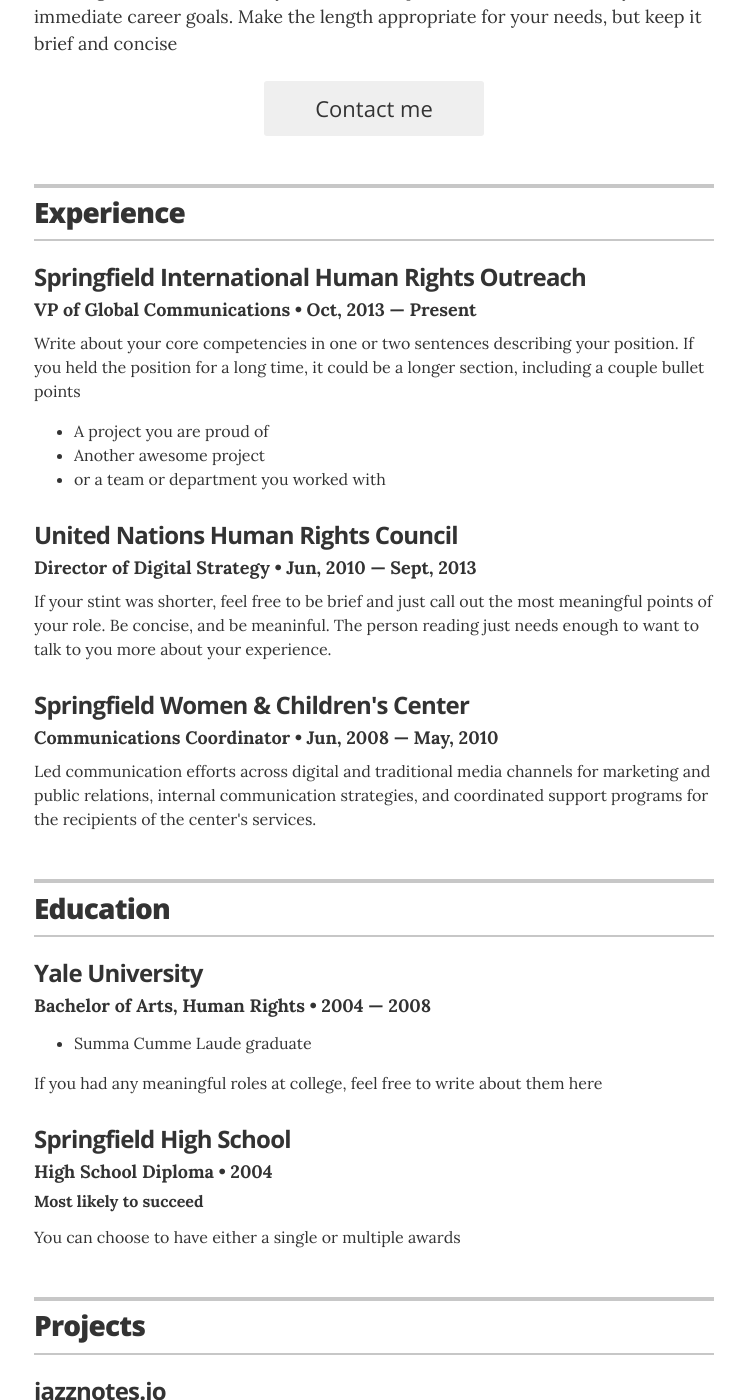
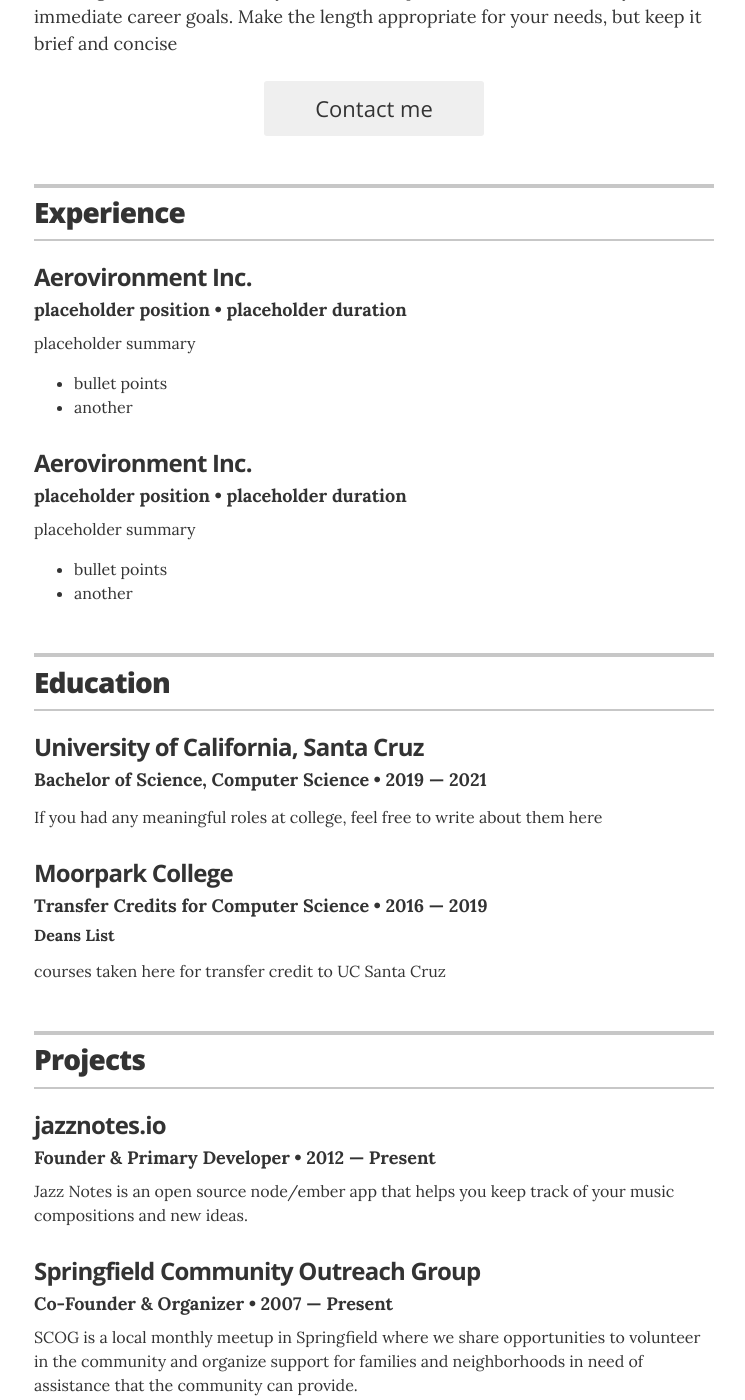
Before and after one commit to Garrett-Webb/Garrett-Webb.github.io, a Jekyll site: the page built from index.html, in a window 1280 px wide and 1400 px high, scrolled down 337 px. Shown: the whole window, without its empty margins (266-1011 px from the left). Built offline with Jekyll 4.4.1, drawn with Linux system fonts in a browser that asks for light colours; some of the changed text lies outside the part shown.

Commit message:
updating the removing template stuff

```diff
--- a/_data/education.yml
+++ b/_data/education.yml
@@ -1,13 +1,11 @@
 # Degree
-- degree: Bachelor of Arts, Human Rights
-  uni: Yale University
-  year: 2004 &mdash; 2008
-  awards:
-    - award: Summa Cumme Laude graduate
+- degree: Bachelor of Science, Computer Science
+  uni: University of California, Santa Cruz
+  year: 2019 &mdash; 2021
   summary: If you had any meaningful roles at college, feel free to write about them here
 
-- degree: High School Diploma
-  uni: Springfield High School
-  year: 2004
-  award: Most likely to succeed
-  summary: You can choose to have either a single or multiple awards
+- degree: Transfer Credits for Computer Science
+  uni: Moorpark College
+  year: 2016 &mdash; 2019
+  award: Deans List
+  summary: courses taken here for transfer credit to UC Santa Cruz
--- a/_data/experience.yml
+++ b/_data/experience.yml
@@ -1,19 +1,12 @@
 # Jobs
-# VP of Global Communications
-- company: Springfield International Human Rights Outreach
-  position: VP of Global Communications
-  duration: Oct, 2013 &mdash; Present
-  summary: Write about your core competencies in one or two sentences describing your position. If you held the position for a long time, it could be a longer section, including a couple bullet points	<ul class="resume-item-list"><li>A project you are proud of</li><li>Another awesome project</li><li>or a team or department you worked with</li></ul>
+# job 1
+- company: Aerovironment Inc.
+  position: placeholder position
+  duration: placeholder duration
+  summary: placeholder summary	<ul class="resume-item-list"><li>bullet points</li><li>another</li></ul>
 
-# Director of Digital Stratgy
-- company: United Nations Human Rights Council
-  position: Director of Digital Strategy
-  duration:  Jun, 2010 &mdash; Sept, 2013
-  summary: If your stint was shorter, feel free to be brief and just call out the most meaningful points of your role. Be concise, and be meaninful. The person reading just needs enough to want to talk to you more about your experience.
-
-
-# Communications Coordinator
-- company: Springfield Women & Children's Center
-  position: Communications Coordinator
-  duration:   Jun, 2008  &mdash; May, 2010
-  summary: Led communication efforts across digital and traditional media channels for marketing and public relations, internal communication strategies, and coordinated support programs for the recipients of the center's services.
+# job 2
+- company: Aerovironment Inc.
+  position: placeholder position
+  duration: placeholder duration
+  summary: placeholder summary	<ul class="resume-item-list"><li>bullet points</li><li>another</li></ul>
--- a/_layouts/resume.html
+++ b/_layouts/resume.html
@@ -231,11 +231,6 @@
       <!-- end Print Social Links -->
       {% endif %}
 
-      <footer class="page-footer">
-        <p class="footer-line">Made by <a href="http://twitter.com/jglovier">@jglovier</a>. Fork me on <a href="https://github.com/jglovier/resume-template">GitHub</a>.</p>
-        <p class="footer-line">If this is your live resume, you can modify or remove this part. ;-)</p>
-      </footer>
-
     </div>
 
   </body>
```
